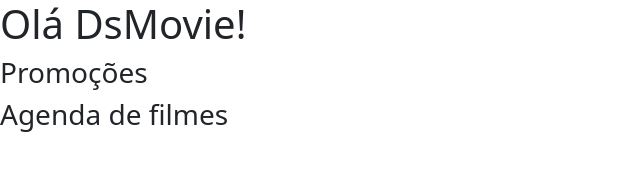
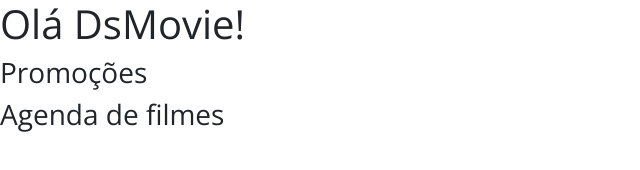
Before and after one commit to lahlops21/DsMovie, a plain HTML site: page index.html in a window 1280 px wide. Shown: the full height of the page, 0-640 px from the left. Drawn offline with nearby package versions, Linux system fonts and the light colour scheme.

Commit message:
Bootstrap

```diff
--- /dev/null
+++ b/css/style.css
@@ -0,0 +1,5 @@
+@import url("https://fonts.googleapis.com/css2?family=Open+Sans:ital,wght@0,300;1,400;1,500&display=swap");
+
+* {
+  font-family: Open Sans;
+}
--- a/index.html
+++ b/index.html
@@ -6,6 +6,7 @@
   <link rel="stylesheet" href="">
   <title>DsMovie</title>
   <link href="https://cdn.jsdelivr.net/npm/bootstrap@5.1.3/dist/css/bootstrap.min.css" rel="stylesheet" integrity="sha384-1BmE4kWBq78iYhFldvKuhfTAU6auU8tT94WrHftjDbrCEXSU1oBoqyl2QvZ6jIW3" crossorigin="anonymous">
+  <link rel="stylesheet" href="css/style.css">
 </head>
 
 <body>
```
